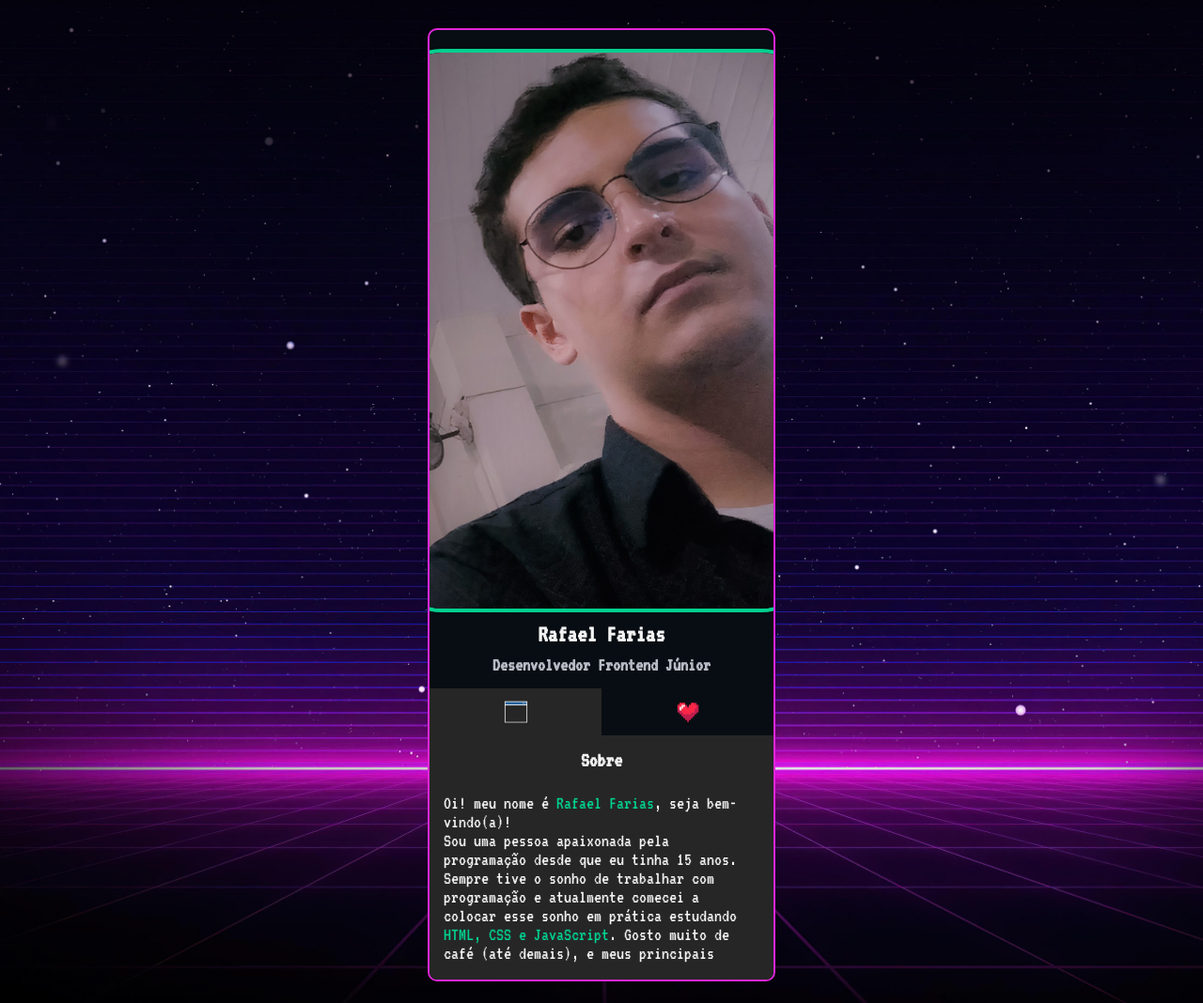
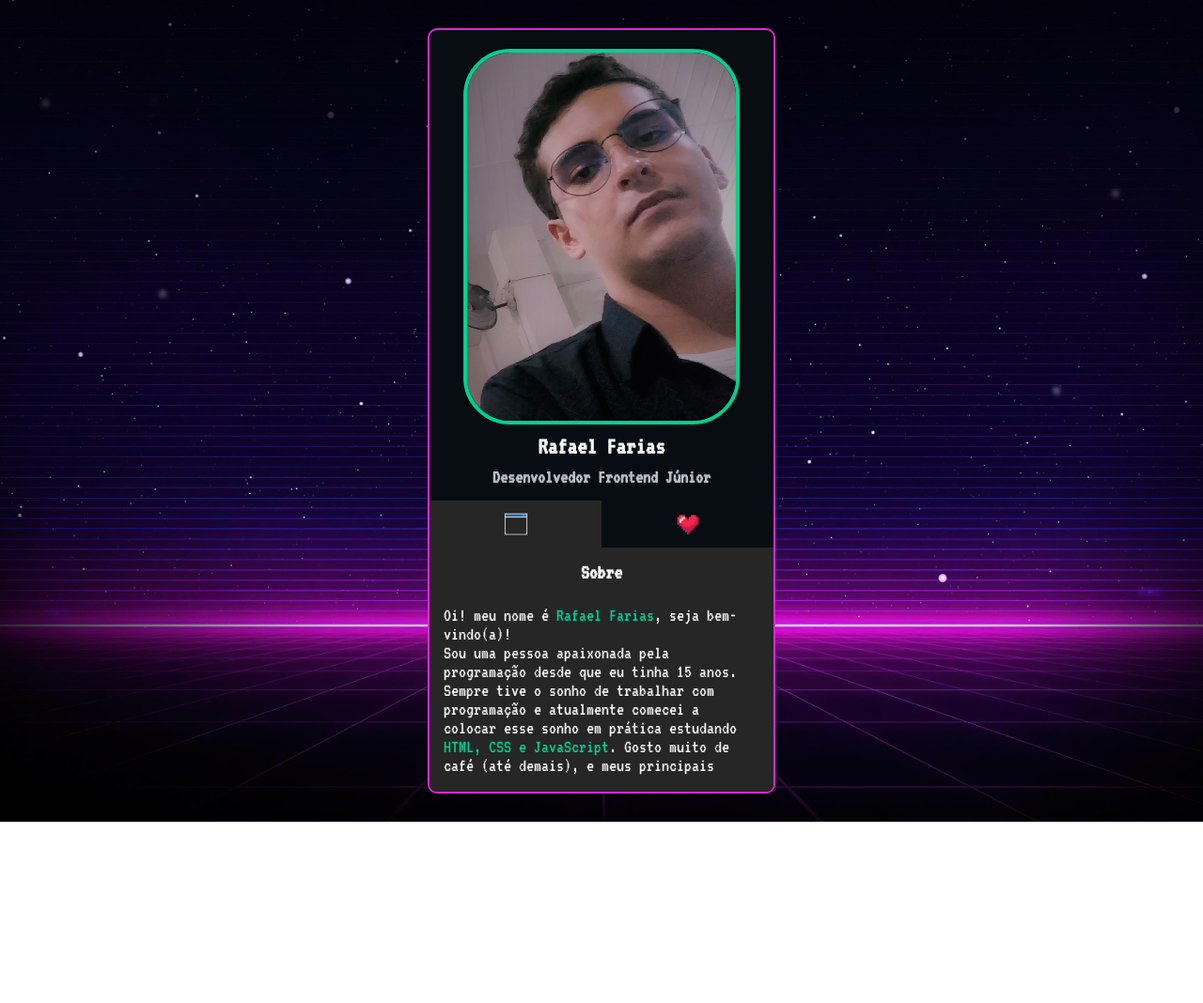
Before and after one commit to rafaelfb344355/my-mine-profile, a plain HTML site: page index.html in a window 1280 px wide. Shown: the top 1068 px of the page at 94% size. After the commit the page ends 875 px from the top, so only its background shows below. Drawn offline with Linux system fonts and the light colour scheme.

Commit message:
Update index.html

```diff
--- a/index.html
+++ b/index.html
@@ -18,7 +18,7 @@
   <body>
     <main class="cartao">
       <div class="minhas-informacoes">
-        <img src="./src/imagens/foto - perfil.jpg" alt="foto de perfil" style="height: 600px;"/>
+        <img src="./src/imagens/foto - perfil.jpg" alt="foto de perfil" style="height: 400px;"/>
         <h1 class="nome">Rafael Farias</h1>
         <h2 class="cargo">Desenvolvedor Frontend Júnior</h2>
       </div>
```
